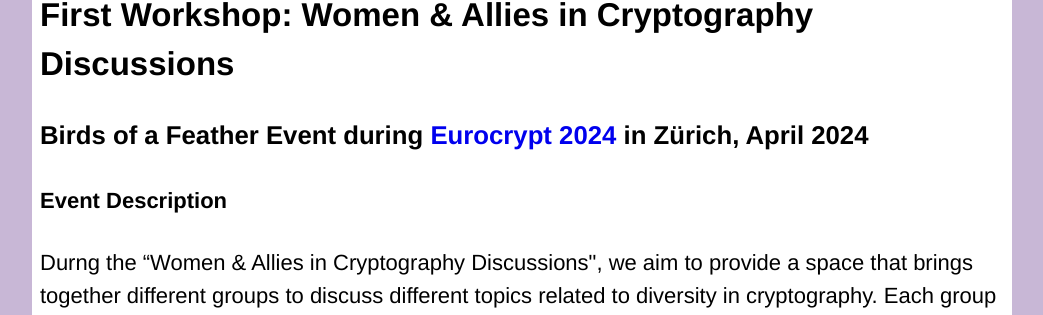
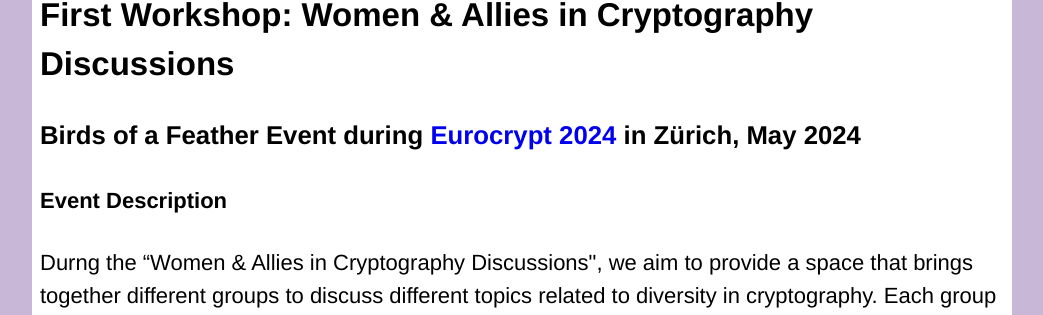
Before and after one commit to women-in-cryptography/women-in-cryptography-website, a Jekyll site: the page built from workshop.html, in a window 1280 px wide. Shown: the part 757-1072 px from the top of the page, without its empty margins (118-1161 px from the left). Built offline with Jekyll 4.4.1, drawn with Linux system fonts in a browser that asks for light colours.

Commit message:
Update workshop.html
edited April to May

```diff
--- a/workshop.html
+++ b/workshop.html
@@ -19,7 +19,7 @@
 
 <div class="regular-description">
   <h2>First Workshop: Women & Allies in Cryptography Discussions</h2>
-  <h3>Birds of a Feather Event during <a href="https://eurocrypt.iacr.org/2024/" target="_blank">Eurocrypt 2024</a> in Zürich, April 2024</h3>
+  <h3>Birds of a Feather Event during <a href="https://eurocrypt.iacr.org/2024/" target="_blank">Eurocrypt 2024</a> in Zürich, May 2024</h3>
   <h4>Event Description</h4>
   <p>
     Durng the “Women & Allies in Cryptography Discussions", we aim to provide a space that brings together different groups to discuss different topics related to diversity in cryptography. Each group gathers around a table that will be guided by a senior researcher, allowing participants to discuss and collaboratively brainstorm different ideas on a shared board. The event will conclude with each table presenting key discussion points and potential strategies for improving diversity in our community.
```
